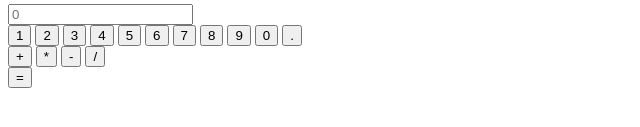
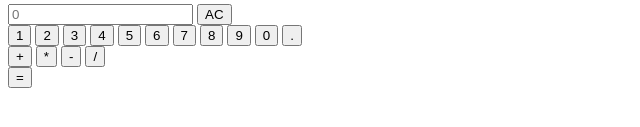
Before and after one commit to sofi-coder/js-dom-homework, a plain HTML site: page index.html in a window 1280 px wide. Shown: the part 191-318 px from the top of the page, 0-640 px from the left. Drawn offline with Linux system fonts and the light colour scheme.

Commit message:
Update index.html

```diff
--- a/index.html
+++ b/index.html
@@ -12,7 +12,7 @@
     </section>
     <div class="calc">
       <input class="display" readonly placeholder="0">
-
+       <button class="reset">AC</button>
         <div class="digits">
            <button>1</button>
            <button>2</button>
```
